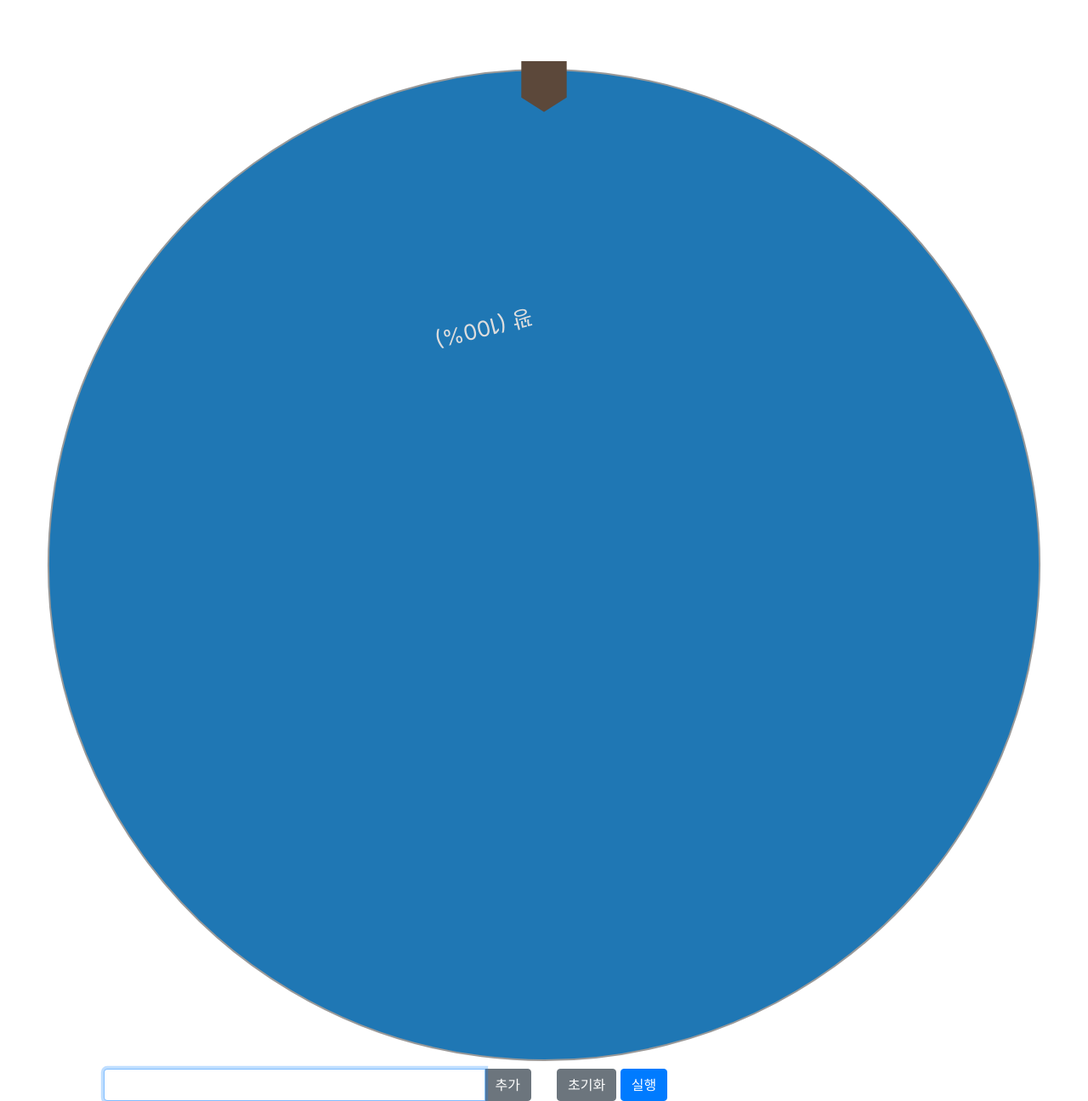
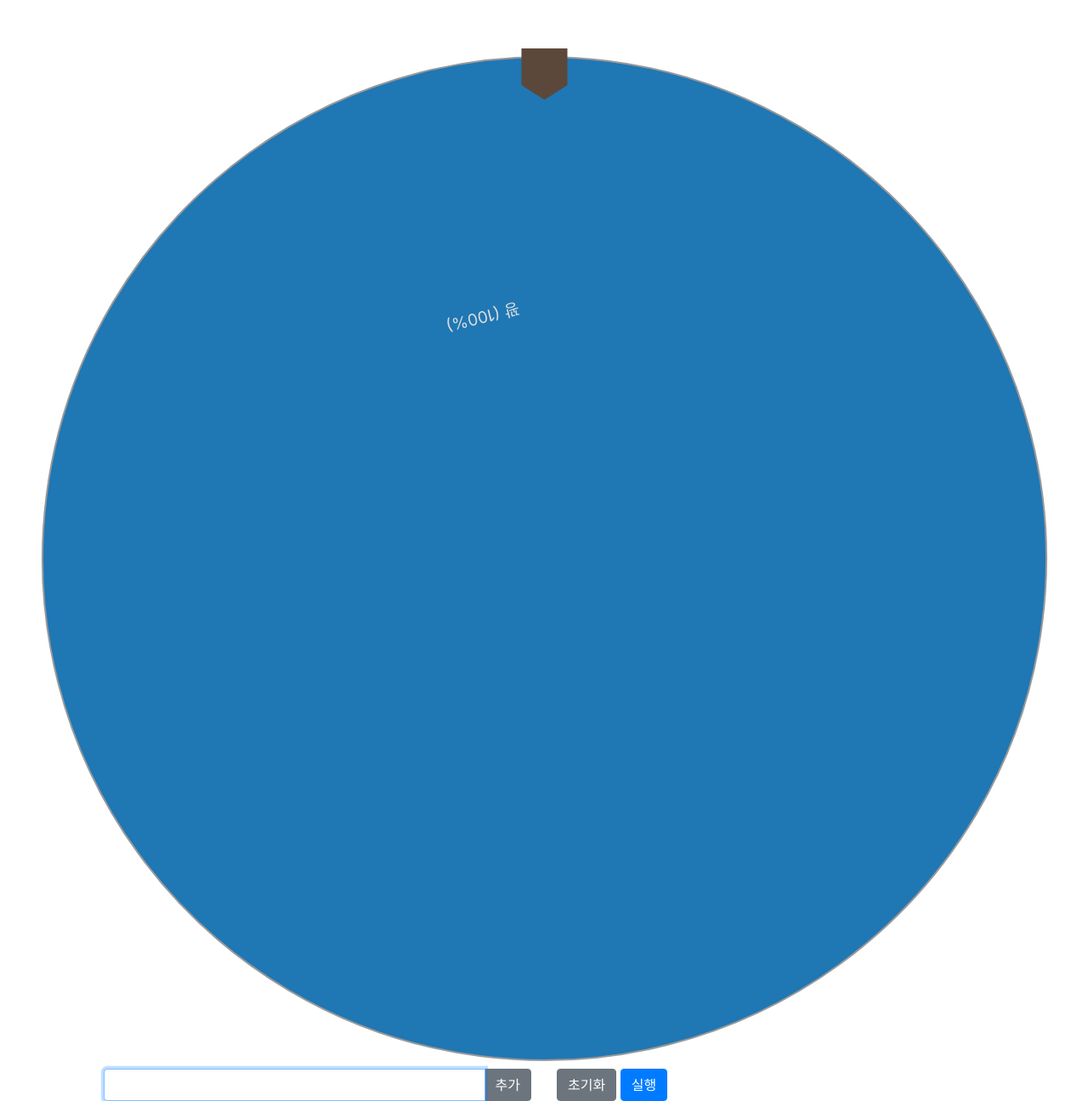
Before and after one commit to itnpeople/itnpeople.github.com, a Jekyll site: the page resources/roulette/index.html, which Jekyll copies as it is, in a window 1280 px wide. Shown: the whole page at 85% size. Built offline with Jekyll 4.4.1, drawn with Linux system fonts in a browser that asks for light colours.

Commit message:
modified index.html

```diff
--- a/resources/roulette/index.html
+++ b/resources/roulette/index.html
@@ -1,13 +1,13 @@
 <!DOCTYPE html>
 <head>
 	<meta charset="utf-8">
-	<title>Roulette</title>
+	<meta name="viewport" content="width=device-width, user-scalable=no">
+	<title>룰렛</title>
 	<link rel="stylesheet" href="https://stackpath.bootstrapcdn.com/bootstrap/4.3.1/css/bootstrap.min.css">
 	<style>
-		/* div.graph {height:800px;} */
 		div.col {text-align: center;}
-		svg g.status text {font-size: 2.8em;}
-		svg g.arc text {font-size: 1.6em;}
+		svg g.status text {font-size: 2.0em;}
+		svg g.arc text {font-size: 1.2em;}
 	</style>
 </head>
 <body>
```
